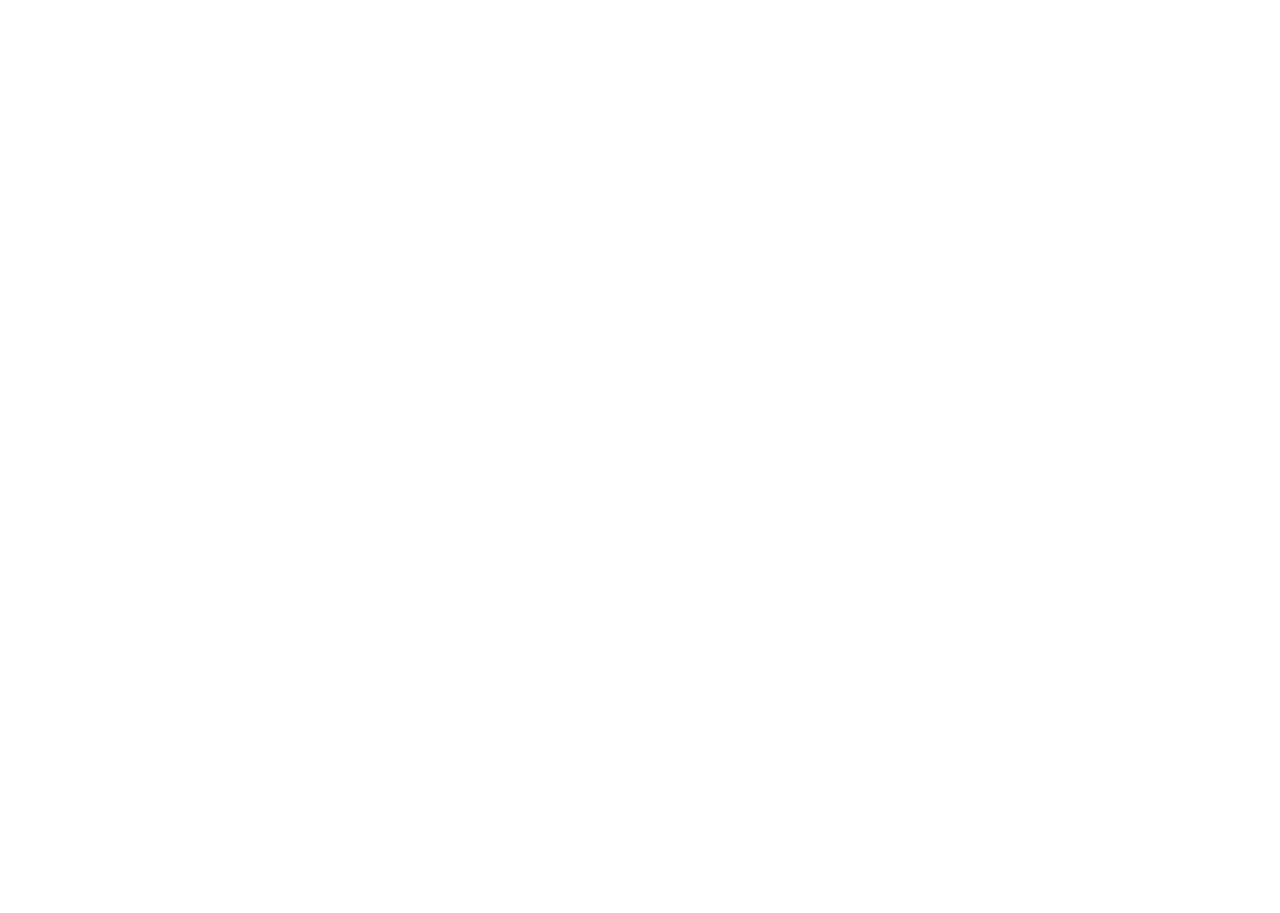
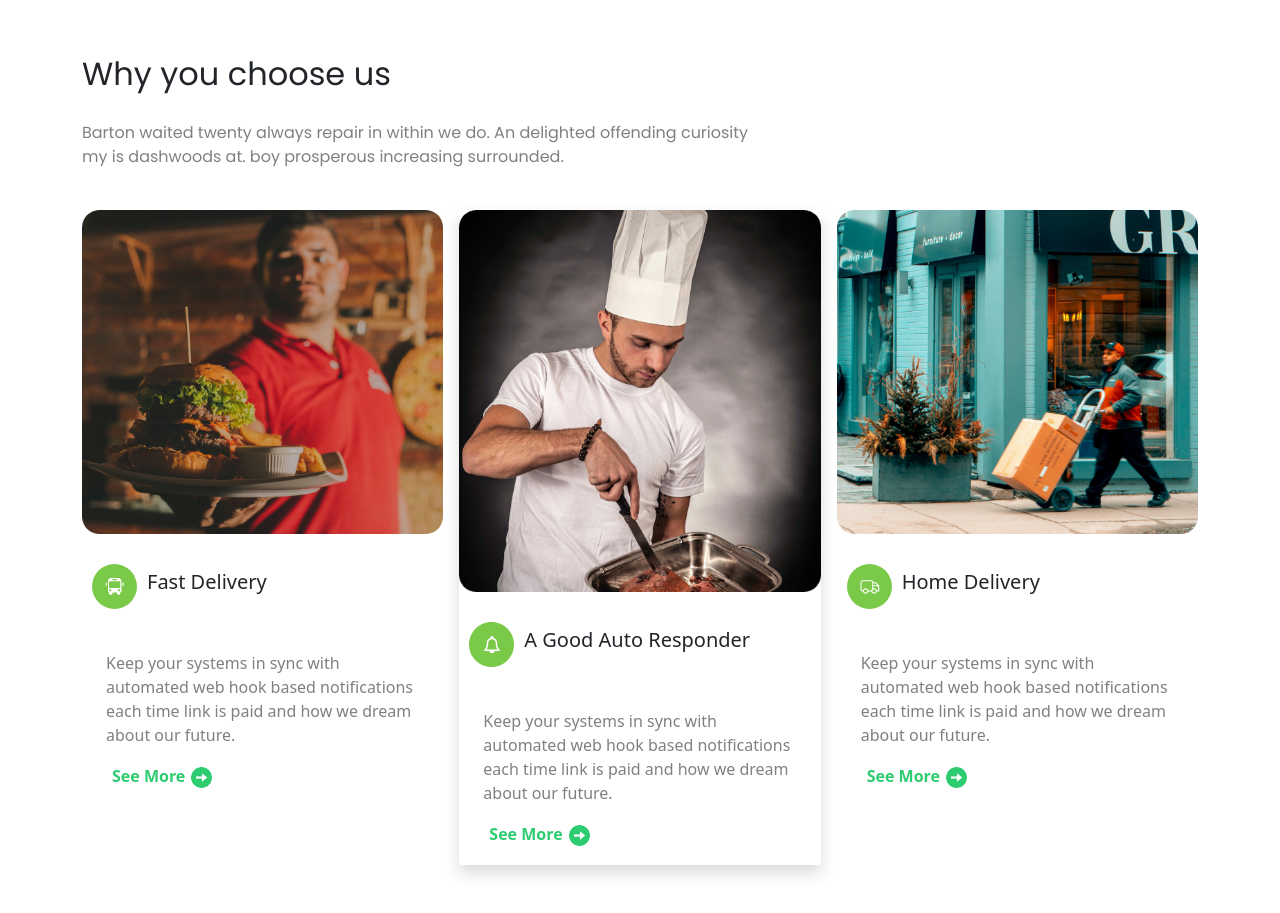
Before and after one commit to developer-sahadat/Red-Onion-foods-reactJS-Firebase, a React (Create React App) app: page / in a window 1280 px wide. Shown: the part 1920-2833 px from the top of the page. Before the commit the page ends 1887 px from the top, so only its background shows below. Built offline with nearby package versions, Linux system fonts and the light colour scheme.

Commit message:
choose us

```diff
--- /dev/null
+++ b/src/Component/Home/ChooseMe/Choose/Choose.css
@@ -0,0 +1,19 @@
+.choose p {
+  color: gray;
+}
+.title {
+  display: flex;
+  align-items: center;
+  margin-top: 20px;
+  padding: 10px;
+}
+.title h3 {
+  font-size: 20px;
+  padding-left: 10px;
+}
+.seeMore {
+  border: none;
+  background-color: transparent;
+  font-weight: 600;
+  color: #2ecc71;
+}
--- /dev/null
+++ b/src/Component/Home/ChooseMe/Choose/Choose.js
@@ -0,0 +1,42 @@
+import React from "react";
+import "./Choose.css";
+import groupIcon1 from "../../../../Assets/images/icons/Group 204.png";
+import groupIcon2 from "../../../../Assets/images/icons/Group 1133.png";
+import groupIcon3 from "../../../../Assets/images/icons/Group 245.png";
+import arrayRight from "../../../../Assets/images/icons8-circled-right-48 (1).png";
+
+const Choose = ({ choose }) => {
+  const { title, description, img } = choose;
+  return (
+    <div>
+      <div className={`choose ${choose.id === 2 ? "shadow rounded" : ""}`}>
+        <div>
+          <img className="img-fluid" src={img} alt="" />
+          <div className="title">
+            <span>
+              <img
+                src={
+                  choose.id === 1
+                    ? groupIcon1
+                    : choose.id === 2
+                    ? groupIcon2
+                    : groupIcon3
+                }
+                alt=""
+              />
+            </span>
+            <h3>{title}</h3>
+          </div>
+          <div className="px-4 py-3 mt-3">
+            <p>{description}</p>
+            <button className="seeMore">
+              See More <img style={{ width: "25px" }} src={arrayRight} alt="" />
+            </button>
+          </div>
+        </div>
+      </div>
+    </div>
+  );
+};
+
+export default Choose;
--- /dev/null
+++ b/src/Component/Home/ChooseMe/ChooseMe.css
@@ -0,0 +1,12 @@
+.choose-header {
+  width: 60%;
+  font-family: "Poppins", sans-serif;
+}
+.choose-header h2 {
+  padding-top: 40px;
+  padding-bottom: 20px;
+}
+.choose-header p {
+  color: gray;
+  padding-bottom: 25px;
+}
--- /dev/null
+++ b/src/Component/Home/ChooseMe/ChooseMe.js
@@ -0,0 +1,55 @@
+import React from "react";
+import "./ChooseMe.css";
+import img1 from "../../../Assets/images/adult-blur-blurred-background-687824.png";
+import img2 from "../../../Assets/images/chef-cook-food-33614.png";
+import img3 from "../../../Assets/images/architecture-building-city-2047397.png";
+import Choose from "./Choose/Choose";
+
+const ChooseMe = () => {
+  const chooseMeDetails = [
+    {
+      title: "Fast Delivery",
+      description:
+        "Keep your systems in sync with automated web hook based notifications each time link is paid and how we dream about our future.",
+      img: img1,
+      id: 1,
+    },
+    {
+      title: "A Good Auto Responder",
+      description:
+        "Keep your systems in sync with automated web hook based notifications each time link is paid and how we dream about our future.",
+      img: img2,
+      id: 2,
+    },
+    {
+      title: "Home Delivery",
+      description:
+        "Keep your systems in sync with automated web hook based notifications each time link is paid and how we dream about our future.",
+      img: img3,
+      id: 3,
+    },
+  ];
+
+  return (
+    <div>
+      <div className="container my-5 mx-auto">
+        <div className="choose-header">
+          <h2>Why you choose us</h2>
+          <p>
+            Barton waited twenty always repair in within we do. An delighted
+            offending curiosity my is dashwoods at. boy prosperous increasing
+            surrounded.
+          </p>
+        </div>
+
+        <div className="row row-cols-lg-3 row-cols-md-2  g-3">
+          {chooseMeDetails.map((choose) => (
+            <Choose choose={choose} />
+          ))}
+        </div>
+      </div>
+    </div>
+  );
+};
+
+export default ChooseMe;
--- a/src/Component/Home/Home/Home.js
+++ b/src/Component/Home/Home/Home.js
@@ -1,5 +1,6 @@
 import React from "react";
 import Banner from "../Banner/Banner";
+import ChooseMe from "../ChooseMe/ChooseMe";
 import FoodItems from "../FoodItems/FoodItems/FoodItems";
 
 const Home = () => {
@@ -7,6 +8,7 @@ const Home = () => {
     <>
       <Banner />
       <FoodItems />
+      <ChooseMe />
     </>
   );
 };
```
Also changed, not shown: src/Assets/images/icons/arrayRigth.png (renamed from src/Assets/images/eduardo-roda-lopes-198465-unsplash.png), src/Assets/images/icons8-circled-right-48 (1).png (added).
